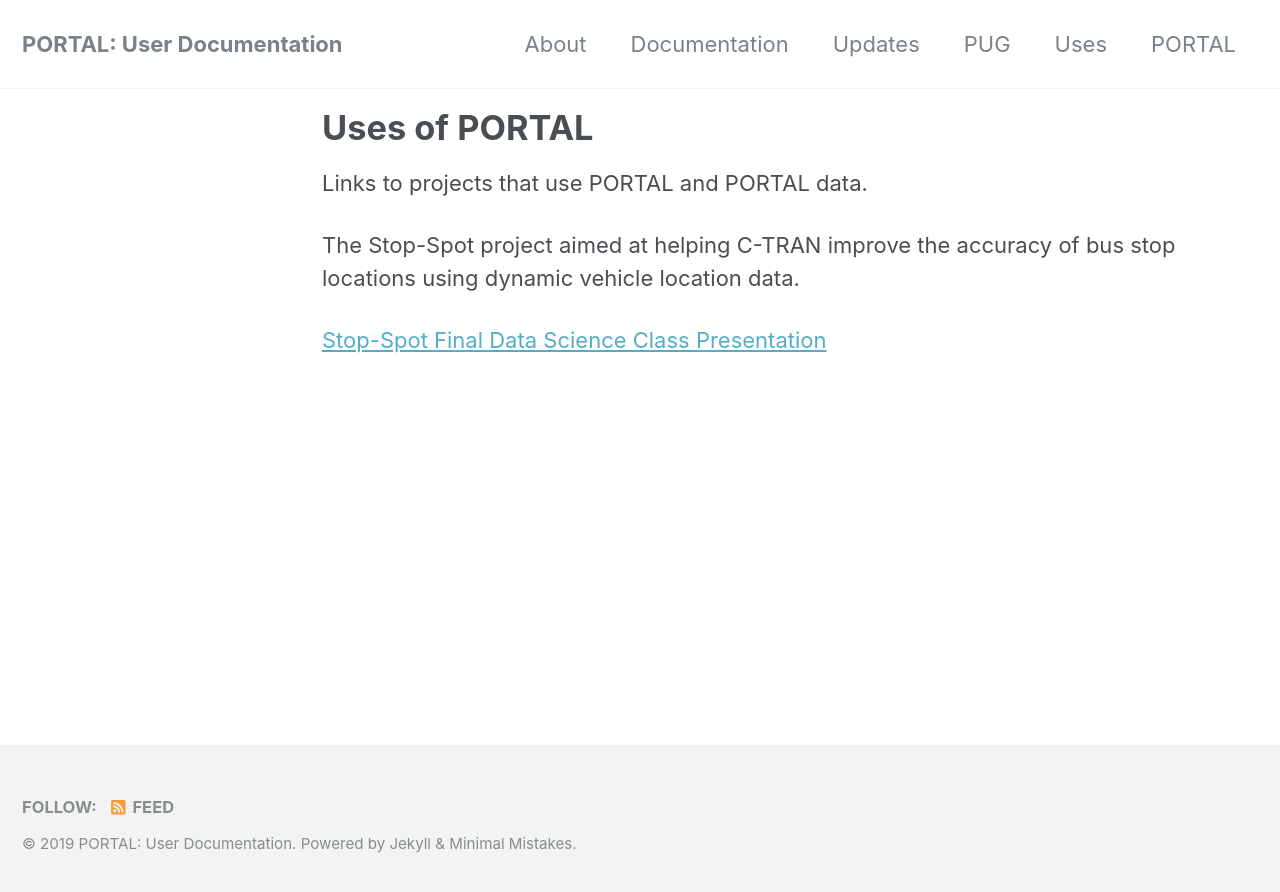
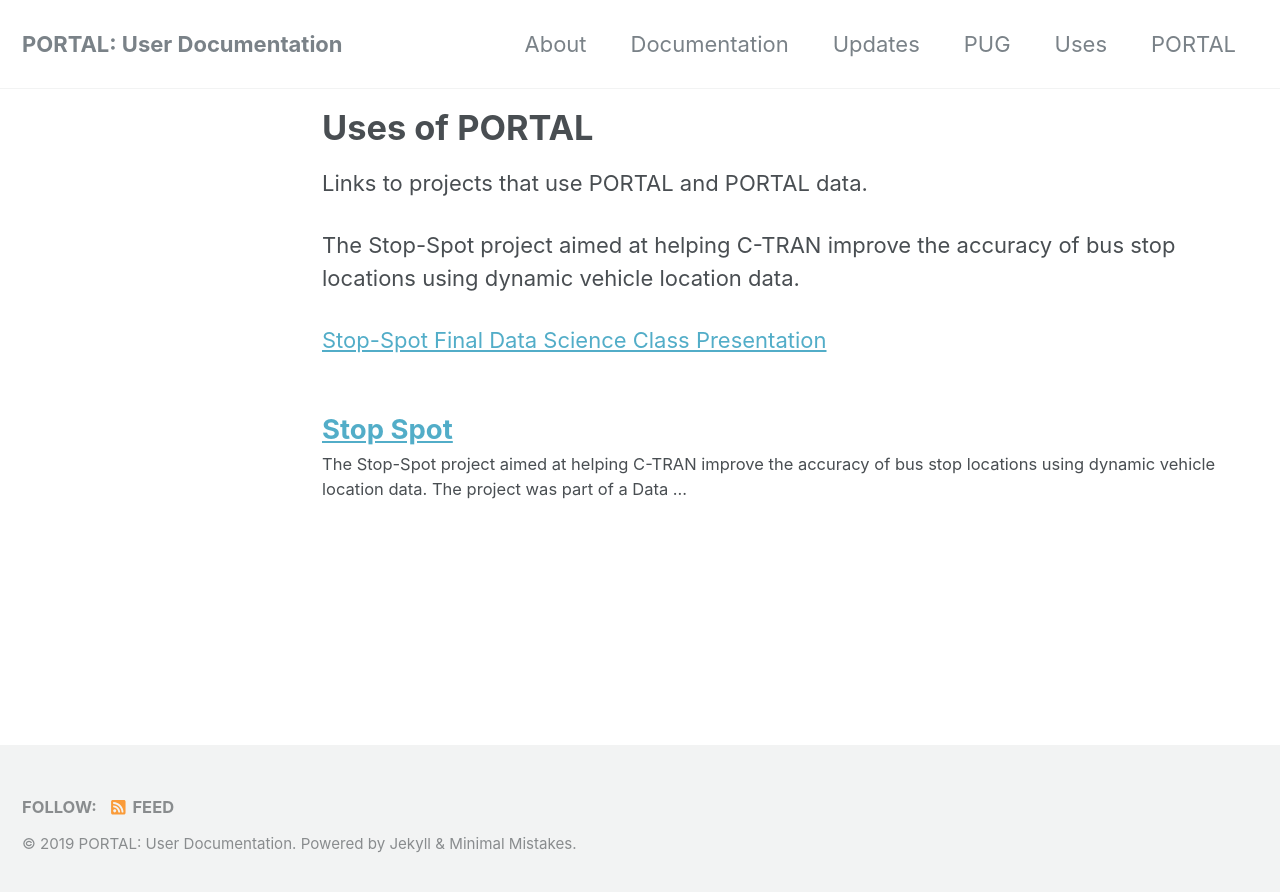
Before and after one commit to adus/portal-documentation, a Jekyll site: the page built from _pages/uses-of-portal.md, in a window 1280 px wide. Shown: the top 892 px of the page. Built offline with Jekyll 4.4.1, drawn with Linux system fonts in a browser that asks for light colours; nearby versions of some CDN libraries.

Commit message:
adding title

```diff
--- a/_uses-of-portal/stop-spot.md
+++ b/_uses-of-portal/stop-spot.md
@@ -1,4 +1,9 @@
+---
+title: "Stop Spot"
+tags:
+  - Uses
+---
 
-The Stop-Spot project aimed at helping C-TRAN improve the accuracy of bus stop locations using dynamic vehicle location data.
+The Stop-Spot project aimed at helping C-TRAN improve the accuracy of bus stop locations using dynamic vehicle location data. The project was part of a Data Science class at PSU.
 
 [Stop-Spot Final Data Science Class Presentation] (https://drive.google.com/file/d/1yDww1mS4s2BpFOW2kacZK2JrPdAA4ihA/view?usp=sharing)
```
